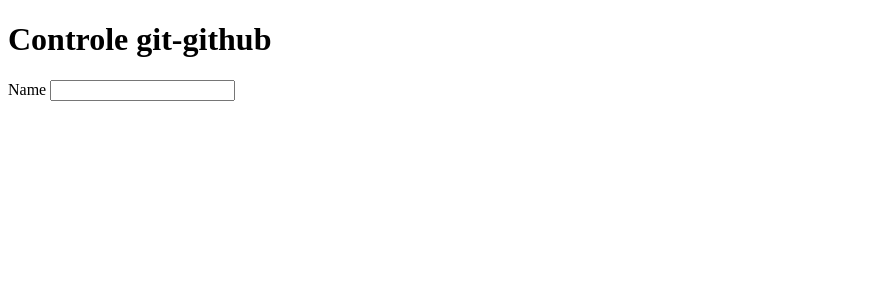
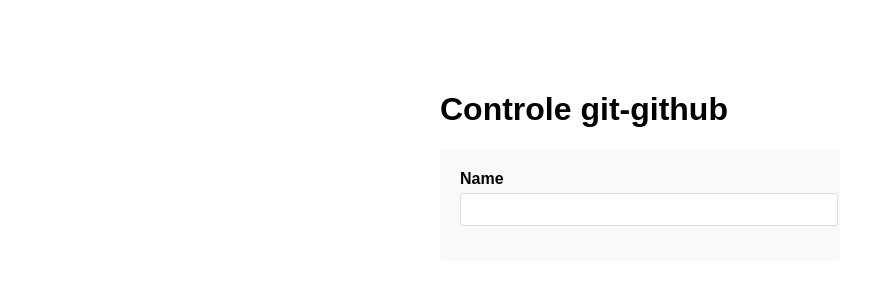
Before and after one commit to larry-771/MARWANE-BENKERROUCH-Controle-2, a plain HTML site: page index.html in a window 1280 px wide. Shown: the whole page, without its empty margins (0-893 px from the left). Drawn offline with Linux system fonts and the light colour scheme.

Commit message:
fix html

```diff
--- a/index.html
+++ b/index.html
@@ -4,6 +4,7 @@
     <meta charset="UTF-8" />
     <meta name="viewport" content="width=device-width, initial-scale=1.0" />
     <title>Document</title>
+    <link rel="stylesheet" href="style.css">
   </head>
   <body>
     <div>
@@ -13,7 +14,7 @@
     </div>
     <form action="">
         <label for="">Name</label>
-        <input type="text" name="name" id="nm1">
+        <input type="text" name="name" id="name">
     </form>
   </body>
 </html>
```
